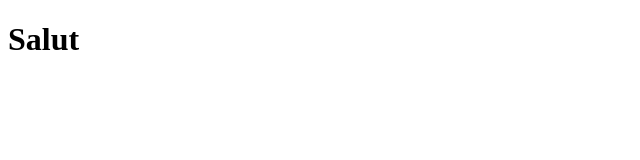
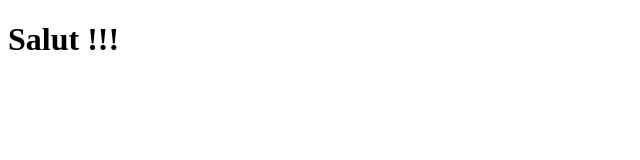
Before and after one commit to FlavianW/TestJenkins, a plain HTML site: page index.html in a window 1280 px wide. Shown: the full height of the page, 0-640 px from the left. Drawn offline with Linux system fonts and the light colour scheme.

Commit message:
Update index.html

```diff
--- a/index.html
+++ b/index.html
@@ -2,7 +2,7 @@
 <html>
 <body>
 
-<h1>Salut</h1>
+<h1>Salut !!!</h1>
 
 </body>
 </html>
```
